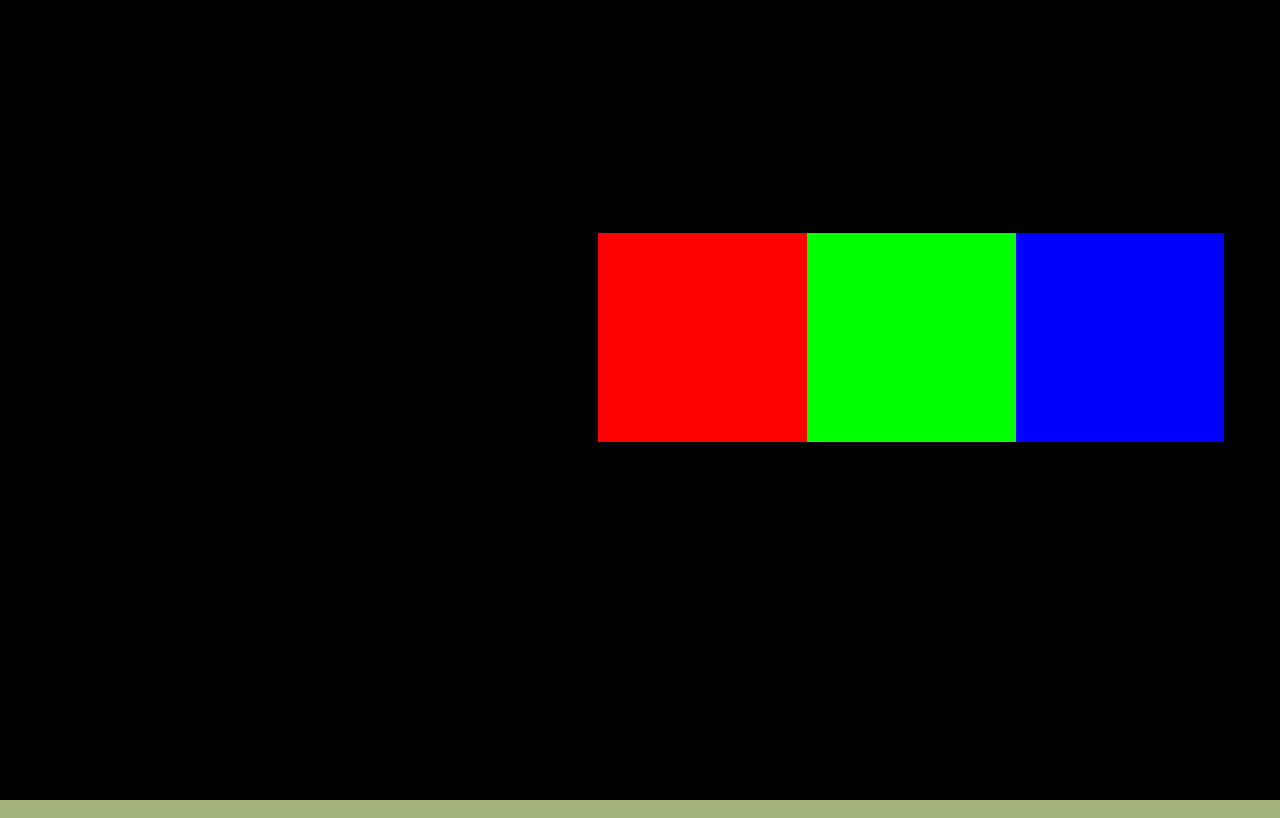
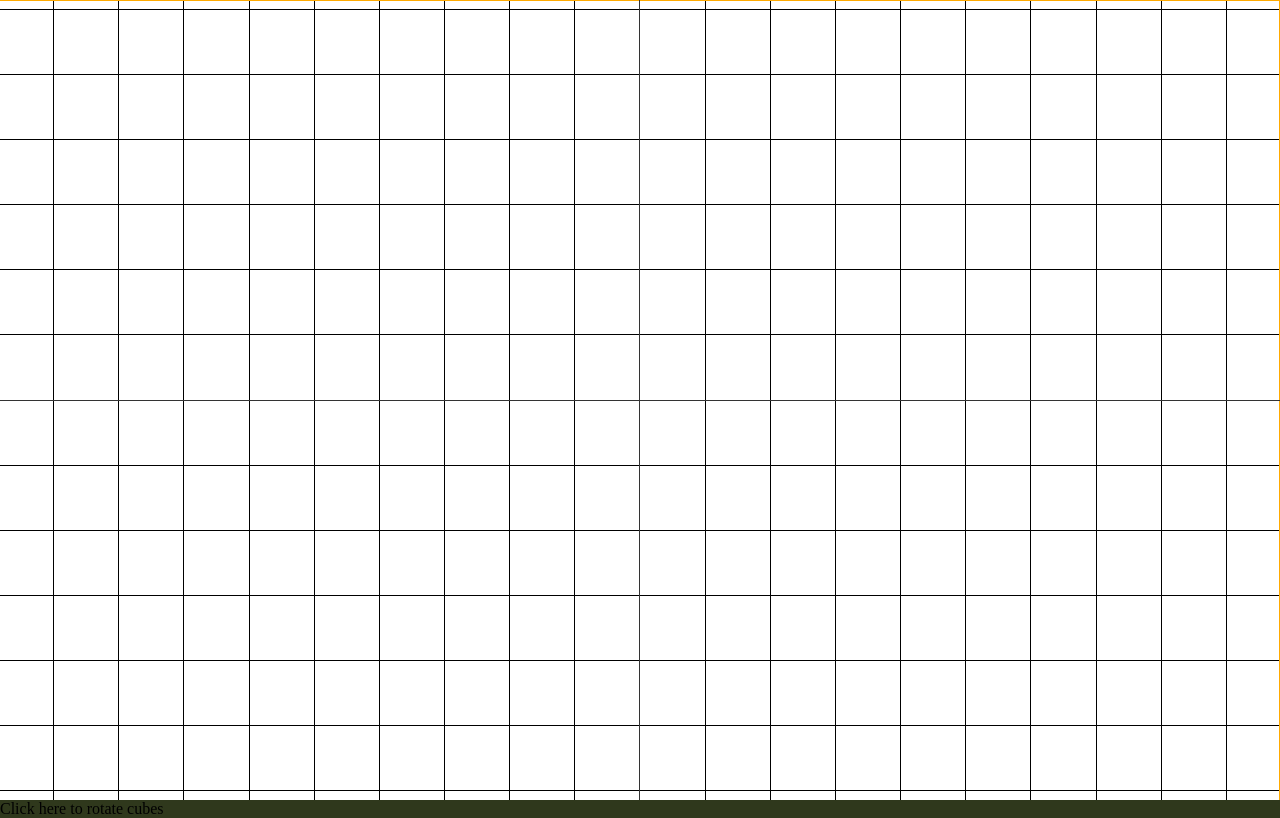
Before and after one commit to MHB80/ThreejsPractice, a website built with webpack: page src/index.html in a window 1280 px wide. Built offline with nearby package versions, Linux system fonts and the light colour scheme.

Commit message:
Add files via upload

```diff
--- a/src/main.js
+++ b/src/main.js
@@ -2,76 +2,111 @@ import * as THREE from "three"
 import * as TWEEN from "@tweenjs/tween.js"
 import { OrbitControls } from "three/examples/jsm/controls/orbitcontrols"
 import "./style.css"; // Import the stylesheet for webpack
+import { LineSegments, ShapeGeometry } from "three";
 //import hotkeys from 'hotkeys-js'
-import{GLTFLoader} from 'three/examples/jsm/loaders/GLTFLoader';
-import { Color } from "three";
+import { MeshLine, MeshLineMaterial, MeshLineRaycast } from 'three.meshline';
+function main() {
+  const canvas = document.querySelector('#canvas');
+  const renderer = new THREE.WebGLRenderer({canvas});
 
-function main()
-{
-  const canvas = document.querySelector('#canvas')
-  const renderer = new THREE.WebGLRenderer({canvas})
+  const camera = new THREE.PerspectiveCamera(75, window.innerWidth/window.innerHeight, .1, 1000);
+  camera.position.z = 2;
 
-  //creating the camera
-  const camera =new THREE.PerspectiveCamera(75,window.innerWidth/window.innerHeight,0.1,5)
-  camera.position.z =3
-  //creating the scene
-  const scene = new THREE.Scene()
+  const scene = new THREE.Scene();
+  scene.background = new THREE.Color(0x1a2a3a)
 
-  //creating a simple cube
-  function cube(xlocation,_color)
+  const light  = new THREE.SpotLight(0xffff,2,70,5)
+  light.lookAt(0,0,0)
+  scene.add(light)
+
+  //orbit control
+  let controls = new OrbitControls(camera, canvas);
+  controls.target.set(0, 0, 1);
+  controls.update();
+
+  //camerahelper
+  const camerahelper =new THREE.CameraHelper(camera)
+  scene.add(camerahelper)
+  //axis hekperr
+
+  // const axesHelper = new THREE.AxesHelper( 100 );
+  // scene.add( axesHelper );
+
+
+  //creating a simple plane
+  function createsquare(planewidth,planeheight,squarelength){
+  const geometry = new THREE.PlaneGeometry( planewidth , planeheight );
+  const material = new THREE.MeshBasicMaterial( {color: 0xfffffff, side: THREE.DoubleSide} );
+  const plane = new THREE.Mesh( geometry, material );
+  scene.add( plane );
+
+  //drawing vertical line we use height for that everytime
+  //wew have to make the height sliced
+  const slice_height_num = planeheight/squarelength
+  let slice_height_point = []
+  let next_height_slice = planeheight/2
+  for(let i = 0 ; i< slice_height_num ; i++)
   {
-    const geometry = new THREE.BoxGeometry(1,1,1)
-    const material = new THREE.MeshBasicMaterial({color:_color})
-    const cube = new THREE.Mesh(geometry,material)
-    cube.position.x =xlocation
-    scene.add(cube)
-    const coords ={x:0,y:0}
-    const tween = new TWEEN.Tween(coords).to({x:7,y:2},5000).easing(TWEEN.Easing.Quadratic.Out).onUpdate(()=>{
-      cube.position.x+=.001
-      cube.position.y+=.001
-      console.log('s')
-    })
-    tween.start(500)
-    return cube
-  }
-  //creating cube
-  let cube1 = cube(0,0xff0000)
-  cube(1,0x00ff00)
-  cube(2,0x0000ff)
-  //creating light
-    // -_- aaaaaaaaaaah
-    const directionalLight = new THREE.DirectionalLight(0xffff00, 1)
-    directionalLight.position.set(0, 0, -4)
-    scene.add(directionalLight)
-  {
-  let controls = new OrbitControls(camera,renderer.domElement)
-  controls.enableDamping = true
+    slice_height_point.push(next_height_slice)
+    next_height_slice=next_height_slice - squarelength
   }
 
+  const slice_width_num = planewidth/squarelength
+  let slice_width_point = []
+  let next_width_slice = planewidth/2
+  for(let i = 0 ; i<slice_width_num ; i++)
   {
-    const canvas = renderer.domElement;
-    camera.aspect = canvas.clientWidth / canvas.clientHeight;
-    camera.updateProjectionMatrix();
+    slice_width_point.push(next_width_slice)
+    next_width_slice = next_width_slice -squarelength
   }
 
+  //creating the corresponding points to connect them to
+  //each other in the plane
 
-   //animatation
-  window.requestAnimationFrame(animate)
-
-
-  function animate(){
-    TWEEN.update()
-    renderer.render(scene,camera)
-    window.requestAnimationFrame(animate)
-    if (resizeRendererToDisplaySize(renderer)) {
-      const canvas = renderer.domElement;
-      camera.aspect = canvas.clientWidth / canvas.clientHeight;
-      camera.updateProjectionMatrix();
-
-    }
-
+  let Lline_width_points = []
+  for(let i in slice_width_point)
+  {
+    Lline_width_points.push(new THREE.Vector2(-planewidth/2,slice_width_point[i]))
   }
 
+  let Rline_width_points = []
+  for(let i in slice_width_point)
+  {
+    Rline_width_points.push(new THREE.Vector2(planewidth/2,slice_width_point[i]))
+  }
+
+  //as kwnonT both sides have same quantity so they will
+  //be same either Lline-width-points or Rlines-width-oints
+  for(let i in Rline_width_points )
+  {
+    drawline(Rline_width_points[i],Lline_width_points[i])
+  }
+
+  let Tline_height_points = []
+  for(let i in slice_height_point)
+  {
+    Tline_height_points.push(new THREE.Vector2(slice_height_point[i],planeheight/2))
+  }
+  let Dline_height_points = []
+  for(let i in slice_height_point)
+  {
+    Dline_height_points.push(new THREE.Vector2(slice_height_point[i],-planeheight/2))
+  }
+  for(let i in Dline_height_points)
+  {
+    drawline(Dline_height_points[i],Tline_height_points[i])
+  }
+  }
+  createsquare(10,15,0.25)
+function drawline(left_point,right_point)
+{
+  const points = []
+  points.push(right_point,left_point)
+  const geometry = new THREE.BufferGeometry().setFromPoints(points)
+  const material = new THREE.LineBasicMaterial({color : 0x000000})
+  const line =  new THREE.Line(geometry,material)
+  scene.add(line)
+}
   function resizeRendererToDisplaySize(renderer) {
     const canvas = renderer.domElement;
     const width = canvas.clientWidth;
@@ -83,7 +118,23 @@ function main()
     return needResize;
   }
 
+  function render() {
 
+
+    if (resizeRendererToDisplaySize(renderer)) {
+      const canvas = renderer.domElement;
+      camera.aspect = canvas.clientWidth / canvas.clientHeight;
+      camera.updateProjectionMatrix();
+    }
+
+
+
+    renderer.render(scene, camera);
+
+    requestAnimationFrame(render);
+  }
+
+  requestAnimationFrame(render);
 }
 
-main()
+main();
--- a/src/style.css
+++ b/src/style.css
@@ -1,13 +1,13 @@
 * {
   margin: 0;
   padding: 0;
-  overflow: hidden;
+
 }
 
 html, body {
    margin: 0;
    height: 100%;
-   background-color: rgb(162, 179, 125);
+   background-color: rgb(47, 56, 28);
 }
 #canvas {
    width: 100%;
```
Also changed, not shown: package.json (+10 -7 lines), 1 other file.
